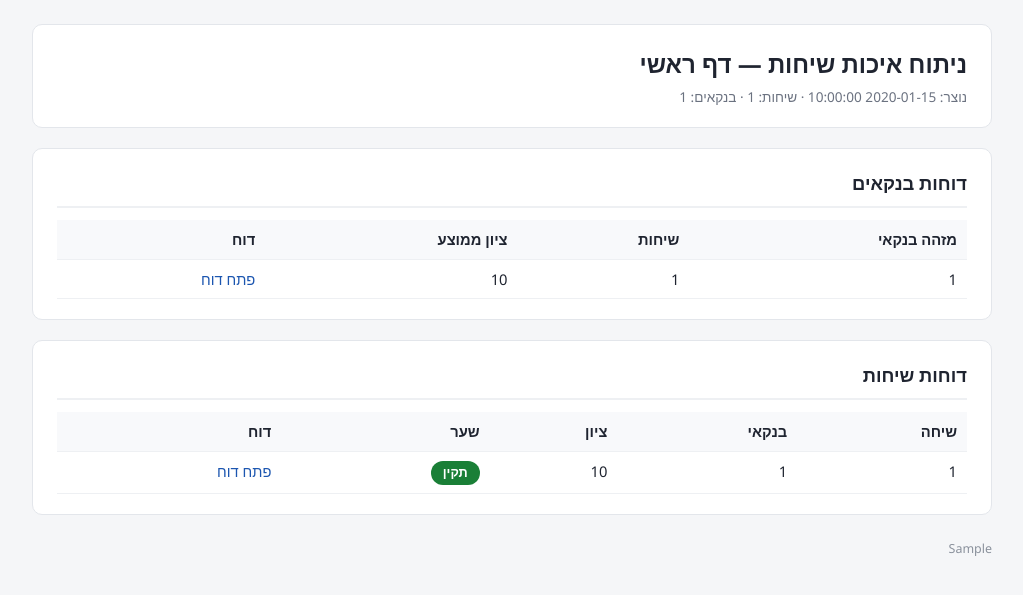
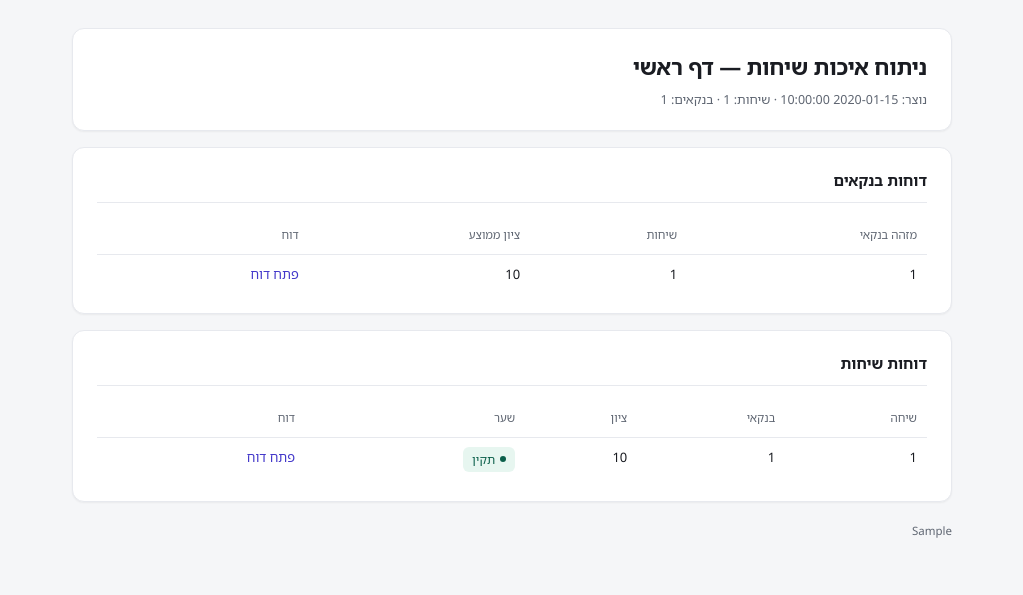
Before and after one commit to yonaoh10/BRS_Model, a Python web app: template src/callqa/reporting/templates/index.html.j2 in a window 1280 px wide. Shown: the top 595 px of the page, without its empty margins (128-1151 px from the left). Run offline with Jinja, Linux system fonts and the light colour scheme; the template is opened without the code that fills it: most values are stand-ins (such as "Sample title", 1, 10 or a date in 2020).

Commit message:
Bring the static per-call report into the new design language
The dashboard's "הדוח המלא" link opens the pipeline's static HTML report, which
still used the old orange styling - solid-fill white-on-colour badges, red/green
score numbers, thick coloured bars. Restyled the shared base template (which all
reports extend) to the same restrained identity as the reviewer console:

- The token system ported in: near-monochrome slate, system fonts, muted-slate
  data bars (not colour), soft-tint status badges with a dot instead of
  solid-fill, hairline-bordered cards, tabular numerals, light + dark via
  prefers-color-scheme.
- Call report: the total is now a neutral figure with a band chip (גבוה/בינוני/
  גבולי/חלש) rather than a red/green number; each dimension gets a thin
  (score-1)/4 bar with its gate mark, a gate dim ≤2 turning amber with "מגביל";
  the transcript turns and evidence highlight use the shared token styles.
- Banker report aligned the same way (neutral score + band, muted bars).

Reports render error-free and the mono-path report tests stay green.

```diff
--- a/src/callqa/reporting/templates/base.html.j2
+++ b/src/callqa/reporting/templates/base.html.j2
@@ -5,51 +5,78 @@
 <meta name="viewport" content="width=device-width, initial-scale=1">
 <title>{% block title %}דוח{% endblock %}</title>
 <style>
+  /* Same restrained identity as the operator dashboard: near-monochrome slate,
+     muted data bars (not colour), status colour only in soft-tint badges,
+     indigo reserved for links. System fonts only. Light + dark. */
+  :root{
+    --page:#f5f6f8; --card:#ffffff; --sunken:#eef0f4; --border:#e7e9ee; --border-2:#dcdfe6;
+    --ink:#1a1c22; --ink-2:#565c67; --ink-3:#5f6672;
+    --bar:#454b57; --bar-soft:#e4e6ec; --accent:#4338ca;
+    --ok:#0e7a5f; --ok-soft:#e7f6f0; --ok-ink:#0b5f4a;
+    --warn:#b45309; --warn-soft:#fdf1e3; --warn-ink:#8a4308;
+    --bad:#be2a2a; --bad-soft:#fdeceb; --bad-ink:#a11f1f;
+    --font:"Segoe UI","Arial Hebrew","Noto Sans Hebrew",system-ui,-apple-system,Arial,sans-serif;
+    --mono:ui-monospace,"SF Mono",Menlo,Consolas,monospace;
+  }
+  @media (prefers-color-scheme: dark){ :root{
+    --page:#0e0f13; --card:#16181d; --sunken:#1b1e24; --border:#262a32; --border-2:#333843;
+    --ink:#eef0f4; --ink-2:#b6bcc7; --ink-3:#8b929e;
+    --bar:#aeb5c2; --bar-soft:#262a32; --accent:#a5abfb;
+    --ok:#34caa0; --ok-soft:#0f2a22; --ok-ink:#6fe0bf;
+    --warn:#e0972f; --warn-soft:#2a1f0d; --warn-ink:#f0b661;
+    --bad:#e46060; --bad-soft:#2a1414; --bad-ink:#f0a0a0;
+  }}
   * { box-sizing: border-box; }
   body {
-    font-family: "Segoe UI", "Arial Hebrew", Arial, sans-serif;
-    margin: 0; padding: 24px; background: #f5f6f8; color: #1f2430;
-    line-height: 1.55;
+    font-family: var(--font); margin: 0; padding: 28px 24px; background: var(--page);
+    color: var(--ink); line-height: 1.6; font-size: 14px;
+    -webkit-font-smoothing: antialiased;
   }
-  .container { max-width: 960px; margin: 0 auto; }
+  .container { max-width: 880px; margin: 0 auto; }
   .card {
-    background: #fff; border: 1px solid #e3e6eb; border-radius: 10px;
-    padding: 20px 24px; margin-bottom: 20px;
+    background: var(--card); border: 1px solid var(--border); border-radius: 12px;
+    padding: 20px 24px; margin-bottom: 16px; box-shadow: 0 1px 2px rgb(20 22 28/.05);
   }
-  h1 { font-size: 1.5rem; margin: 0 0 4px; }
-  h2 { font-size: 1.15rem; margin: 0 0 12px; border-bottom: 2px solid #eef0f3; padding-bottom: 8px; }
-  h3 { font-size: 1rem; margin: 16px 0 6px; }
-  .muted { color: #6b7280; font-size: 0.85rem; }
-  table { width: 100%; border-collapse: collapse; font-size: 0.92rem; }
-  th, td { padding: 8px 10px; text-align: right; border-bottom: 1px solid #eef0f3; vertical-align: top; }
-  th { background: #f8f9fb; font-weight: 600; }
-  .score-big { font-size: 2.6rem; font-weight: 700; }
+  h1 { font-size: 22px; font-weight: 650; letter-spacing:-.01em; margin: 0 0 6px; }
+  h2 { font-size: 15px; font-weight: 600; margin: 0 0 14px; border-bottom: 1px solid var(--border); padding-bottom: 10px; }
+  h3 { font-size: 14px; font-weight: 600; margin: 18px 0 6px; }
+  .muted { color: var(--ink-3); font-size: 12.5px; }
+  p { margin: 8px 0; }
+  table { width: 100%; border-collapse: collapse; font-size: 13px; }
+  th, td { padding: 9px 10px; text-align: right; border-bottom: 1px solid var(--border); vertical-align: top; }
+  th { font-weight: 500; color: var(--ink-3); font-size: 11.5px; }
+  tr:last-child td { border-bottom: 0; }
+  .score-big { font-size: 34px; font-weight: 650; letter-spacing:-.02em; line-height: 1; }
+  .band { display:inline-block; font-size:12.5px; color:var(--ink-2); background:var(--sunken);
+          border-radius:7px; padding:4px 11px; vertical-align: 6px; }
   .badge {
-    display: inline-block; padding: 2px 12px; border-radius: 999px;
-    font-size: 0.8rem; font-weight: 600; color: #fff;
+    display: inline-flex; align-items:center; gap:5px; padding: 3px 9px; border-radius: 6px;
+    font-size: 12px; font-weight: 500;
   }
-  .badge-ok { background: #1a7f37; }
-  .badge-warn { background: #9a6700; }
-  .badge-fail { background: #c0392b; }
+  .badge::before { content:""; width:6px; height:6px; border-radius:50%; background:currentColor; }
+  .badge-ok { background: var(--ok-soft); color: var(--ok-ink); }
+  .badge-warn { background: var(--warn-soft); color: var(--warn-ink); }
+  .badge-fail { background: var(--bad-soft); color: var(--bad-ink); }
   .quote {
-    background: #f8f9fb; border-right: 3px solid #b9c2d0; border-radius: 6px;
-    padding: 8px 12px; margin: 6px 0; font-size: 0.9rem;
+    background: var(--sunken); border-inline-start: 3px solid var(--border-2); border-radius: 0 8px 8px 0;
+    padding: 9px 13px; margin: 6px 0; font-size: 12.5px;
   }
-  .quote .ts { color: #6b7280; font-size: 0.8rem; }
-  .bar-row { display: flex; align-items: center; gap: 10px; margin: 6px 0; }
-  .bar-label { width: 160px; font-size: 0.88rem; }
-  .bar-track { flex: 1; background: #eef0f3; border-radius: 6px; height: 16px; position: relative; overflow: hidden; }
-  .bar-fill { height: 100%; border-radius: 6px; }
-  .bar-marker { position: absolute; top: -2px; bottom: -2px; width: 2px; background: #1f2430; }
-  .bar-value { width: 70px; font-size: 0.85rem; }
-  .rec {
-    background: #f0f7f1; border: 1px solid #cfe6d4; border-radius: 8px;
-    padding: 12px 16px; margin-top: 8px;
-  }
-  a { color: #1c56b0; text-decoration: none; }
+  .quote .ts { color: var(--ink-3); font-size: 11px; font-family: var(--mono); }
+  .bar-row { display: grid; grid-template-columns: 1fr minmax(90px,150px) 44px; align-items: center; gap: 14px; margin: 4px 0; }
+  .bar-label { font-size: 13px; color: var(--ink-2); }
+  .bar-track { background: var(--bar-soft); border-radius: 100px; height: 6px; position: relative; }
+  .bar-fill { position:absolute; inset-block:0; inset-inline-start:0; background: var(--bar); border-radius: 100px; }
+  .bar-fill.warn { background: var(--warn); }
+  .bar-marker { position: absolute; top: -3px; bottom: -3px; width: 1.5px; background: var(--ink-3); }
+  .bar-value { font-size: 13px; font-weight: 600; text-align: end; font-variant-numeric: tabular-nums; }
+  .rec { background: var(--sunken); border: 1px solid var(--border); border-radius: 8px; padding: 12px 16px; margin-top: 8px; font-size: 13px; }
+  .gt { font-size: 10.5px; color: var(--warn-ink); background: var(--warn-soft); border-radius: 5px; padding: 1px 7px; font-weight: 500; }
+  a { color: var(--accent); text-decoration: none; }
   a:hover { text-decoration: underline; }
-  footer { margin-top: 24px; font-size: 0.78rem; color: #8a919c; }
-  code { direction: ltr; unicode-bidi: bidi-override; font-size: 0.78rem; }
+  footer { margin-top: 20px; font-size: 11.5px; color: var(--ink-3); }
+  code, .mono { font-family: var(--mono); direction: ltr; unicode-bidi: isolate; font-size: 12px; }
+  mark { background: var(--warn-soft); color: inherit; padding: 0 2px; border-radius: 2px; box-shadow: 0 0 0 1px var(--warn); }
+  .num { font-variant-numeric: tabular-nums; unicode-bidi: isolate; }
 </style>
 </head>
 <body>
```
Also changed, not shown: src/callqa/reporting/templates/banker_report.html.j2 (+6 -3 lines), src/callqa/reporting/templates/call_report.html.j2 (+22 -16 lines).
